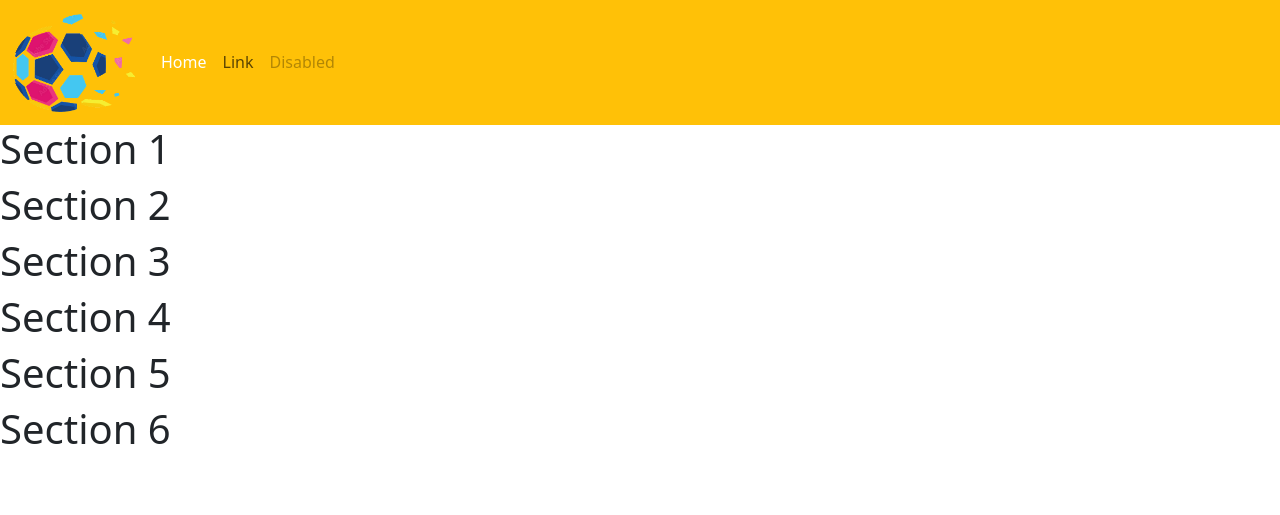
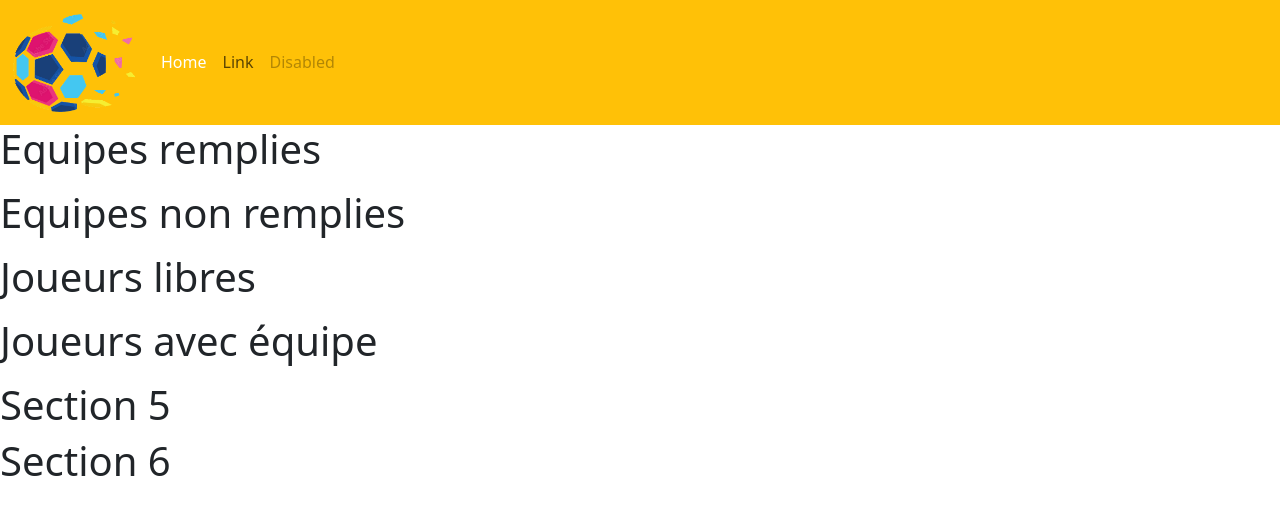
Before and after one commit to LeBigSky/django_football_Jeremy_Gary, a Django app: page / in a window 1280 px wide. Shown: the top 515 px of the page. Run offline with Django 4.2, Linux system fonts and the light colour scheme; data that the repository does not hold is empty; some libraries are stand-ins or nearby versions.

Commit message:
sections 1-4

```diff
--- a/projet3/application/templates/app/home.html
+++ b/projet3/application/templates/app/home.html
@@ -1,18 +1,11 @@
 {% extends 'base.html' %}
 {% block content %}
 
-<section>
-   <h1>Section 1</h1>
-</section>
-<section>
-    <h1>Section 2</h1>
- </section>
- <section>
-    <h1>Section 3</h1>
- </section>
- <section>
-    <h1>Section 4</h1>
- </section>
+{% include "app/partials/teams_full.html" %}
+{% include "app/partials/teams_not_full.html" %}
+{% include "app/partials/free_players.html" %}
+{% include "app/partials/not_free_players.html" %}
+
  <section>
     <h1>Section 5</h1>
  </section>
--- /dev/null
+++ b/projet3/application/templates/app/partials/free_players.html
@@ -0,0 +1,8 @@
+<section>
+    <h1>Joueurs libres</h1>
+    <ul>
+        {% for joueur in joueurs_libres %}
+            <li>{{joueur.first_name}} {{joueur.last_name}} </li>
+        {% endfor %}
+    </ul>
+</section>
--- /dev/null
+++ b/projet3/application/templates/app/partials/not_free_players.html
@@ -0,0 +1,8 @@
+<section>
+    <h1>Joueurs avec équipe</h1>
+    <ul>
+        {% for joueur in joueurs_non_libres %}
+            <li>{{joueur.first_name}} {{joueur.last_name}} - {{joueur.equipe}} </li>
+        {% endfor %}
+    </ul>
+</section>
--- /dev/null
+++ b/projet3/application/templates/app/partials/teams_full.html
@@ -0,0 +1,8 @@
+<section>
+    <h1>Equipes remplies</h1>
+    <ul>
+        {% for equipe in equipes_remplies %}
+            <li>{{equipe.name}}</li>
+        {% endfor %}
+    </ul>
+</section>
--- /dev/null
+++ b/projet3/application/templates/app/partials/teams_not_full.html
@@ -0,0 +1,8 @@
+<section>
+    <h1>Equipes non remplies</h1>
+    <ul>
+        {% for equipe in equipes_non_remplies %}
+        <li>{{equipe.name}}</li>
+        {% endfor %}
+    </ul>
+</section>
--- a/projet3/application/views.py
+++ b/projet3/application/views.py
@@ -1,13 +1,24 @@
 from django.shortcuts import render, redirect
 from .models import Joueur, Continent, Equipe, Role
 from .forms import JoueurForm, EquipeForm
+from django.db.models import Count
 
 
 # Create your views here.
 def home(request):
-    joueurs= Joueur.objects.all()
-    form= JoueurForm(request.POST)
-    return render(request, "app/home.html")
+    joueurs = Joueur.objects.all()
+    form = JoueurForm(request.POST)
+    equipes = Equipe.objects.all()
+
+    equipes_remplies = Equipe.objects.annotate(num_joueurs=Count('joueur')).filter(num_joueurs=14)
+
+    equipes_non_remplies = Equipe.objects.annotate(num_joueurs=Count('joueur')).filter(num_joueurs__lt=14)[:2]
+
+    joueurs_libres = joueurs.filter(equipe_id__isnull=True).order_by('?')[:4]
+    joueurs_non_libres = joueurs.filter(equipe_id__isnull=False).order_by('?')[:4]
+
+    context = locals()
+    return render(request, "app/home.html", context)
 
 
 
--- a/projet3/projet3/settings.py
+++ b/projet3/projet3/settings.py
@@ -82,7 +82,7 @@ DATABASES = {
         'NAME': 'projet3',
         'HOST': '127.0.0.1',
         'USER': 'root',
-        'PASSWORD': 'root',
+        'PASSWORD': 'root362223',
         'PORT':'3306'
     }
 }
```
